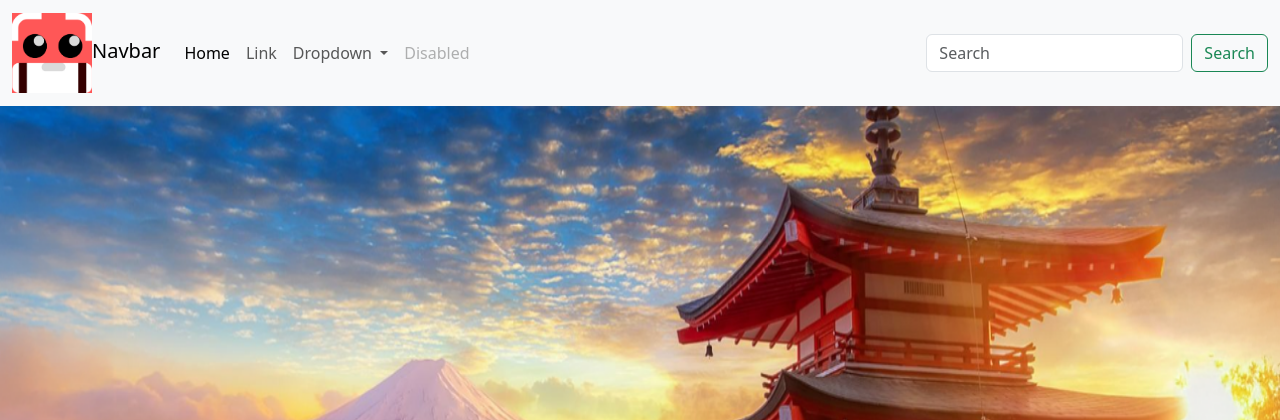
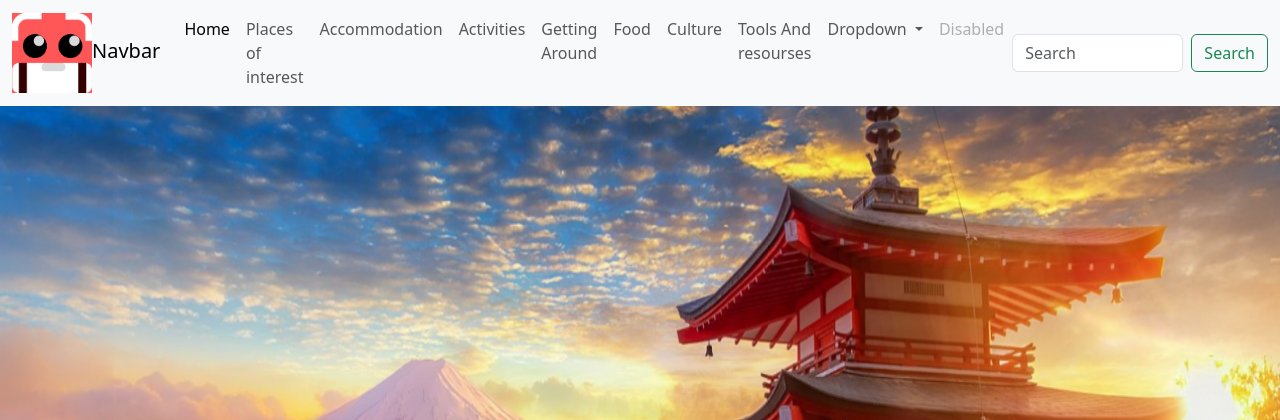
Before and after one commit to TempeHS/2026CT_Web_Isaac.j, a Flask app: page / in a window 1280 px wide. Shown: the top 420 px of the page. Run offline with Flask 3, Linux system fonts and the light colour scheme.

Commit message:
add acc, act, cltr, food, contact, gar, poi, tar, tiles

```diff
--- a/main.py
+++ b/main.py
@@ -15,6 +15,37 @@ def index():
     )
     return render_template("index.html", cards=card_data), 200
 
+@app.route('/contact.html')
+def contact():
+    return render_template("contact.html"), 200
+
+@app.route('/poi.html')
+def poi():
+    return render_template("poi.html"), 200
+
+@app.route('/acc.html')
+def acc():
+    return render_template("acc.html"), 200
+
+@app.route('/act.html')
+def act():
+    return render_template("act.html"), 200
+
+@app.route('/gar.html')
+def gar():
+    return render_template("gar.html"), 200
+
+@app.route('/food.html')
+def food():
+    return render_template("food.html"), 200
+
+@app.route('/cltr.html')
+def cltr():
+    return render_template("cltr.html"), 200
+
+@app.route('/tar.html')
+def tar():
+    return render_template("tar.html"), 200
 
 if __name__ == '__main__':
     app.run(debug=True)
--- /dev/null
+++ b/templates/acc.html
@@ -0,0 +1,5 @@
+{% extends 'layout.html' %} {% block content %}
+<div class="container">
+  <div class="row">accommodation</div>
+</div>
+{% endblock %}
--- /dev/null
+++ b/templates/act.html
@@ -0,0 +1,5 @@
+{% extends 'layout.html' %} {% block content %}
+<div class="container">
+  <div class="row">Activities</div>
+</div>
+{% endblock %}
--- /dev/null
+++ b/templates/cltr.html
@@ -0,0 +1,5 @@
+{% extends 'layout.html' %} {% block content %}
+<div class="container">
+  <div class="row">Culture</div>
+</div>
+{% endblock %}
--- /dev/null
+++ b/templates/contact.html
@@ -0,0 +1,5 @@
+{% extends 'layout.html' %} {% block content %}
+<div class="container">
+  <div class="row"></div>
+</div>
+{% endblock %}
--- a/templates/fart.html
+++ /dev/null
@@ -1,5 +0,0 @@
-{% extends 'layout.html' %} {% block content %}
-<p>test</p>
-{% endblock %}
-<!-- Compare this snippet from templates/partials/footer.html: -->
-<!-- <footer class="text-center text-lg-start bg-light text-muted"> -->
--- /dev/null
+++ b/templates/food.html
@@ -0,0 +1,5 @@
+{% extends 'layout.html' %} {% block content %}
+<div class="container">
+  <div class="row">Food</div>
+</div>
+{% endblock %}
--- /dev/null
+++ b/templates/gar.html
@@ -0,0 +1,5 @@
+{% extends 'layout.html' %} {% block content %}
+<div class="container">
+  <div class="row">Getting Around</div>
+</div>
+{% endblock %}
--- a/templates/partials/menu.html
+++ b/templates/partials/menu.html
@@ -17,10 +17,30 @@
     <div class="collapse navbar-collapse" id="navbarSupportedContent">
       <ul class="navbar-nav me-auto mb-2 mb-lg-0">
         <li class="nav-item">
-          <a class="nav-link active" aria-current="page" href="#">Home</a>
+          <a class="nav-link active" aria-current="page" href="index.html"
+            >Home</a
+          >
         </li>
         <li class="nav-item">
-          <a class="nav-link" href="fart.html">Link</a>
+          <a class="nav-link" href="poi.html">Places of interest</a>
+        </li>
+        <li class="nav-item">
+          <a class="nav-link" href="acc.html">Accommodation</a>
+        </li>
+        <li class="nav-item">
+          <a class="nav-link" href="act.html">Activities</a>
+        </li>
+        <li class="nav-item">
+          <a class="nav-link" href="gar.html">Getting Around</a>
+        </li>
+        <li class="nav-item">
+          <a class="nav-link" href="food.html">Food</a>
+        </li>
+        <li class="nav-item">
+          <a class="nav-link" href="cltr.html">Culture</a>
+        </li>
+        <li class="nav-item">
+          <a class="nav-link" href="tar.html">Tools And resourses</a>
         </li>
         <li class="nav-item dropdown">
           <a
--- /dev/null
+++ b/templates/poi.html
@@ -0,0 +1,5 @@
+{% extends 'layout.html' %} {% block content %}
+<div class="container">
+  <div class="row">places of interest</div>
+</div>
+{% endblock %}
```
Also changed, not shown: templates/index.html (+14 -11 lines), templates/tar.html (added, +14 -0 lines), README.md, static/images/gates.png (deleted), static/images/gatesagain.png (deleted), static/images/rr.gif (deleted), static/images/somewhereidk.png (deleted).
